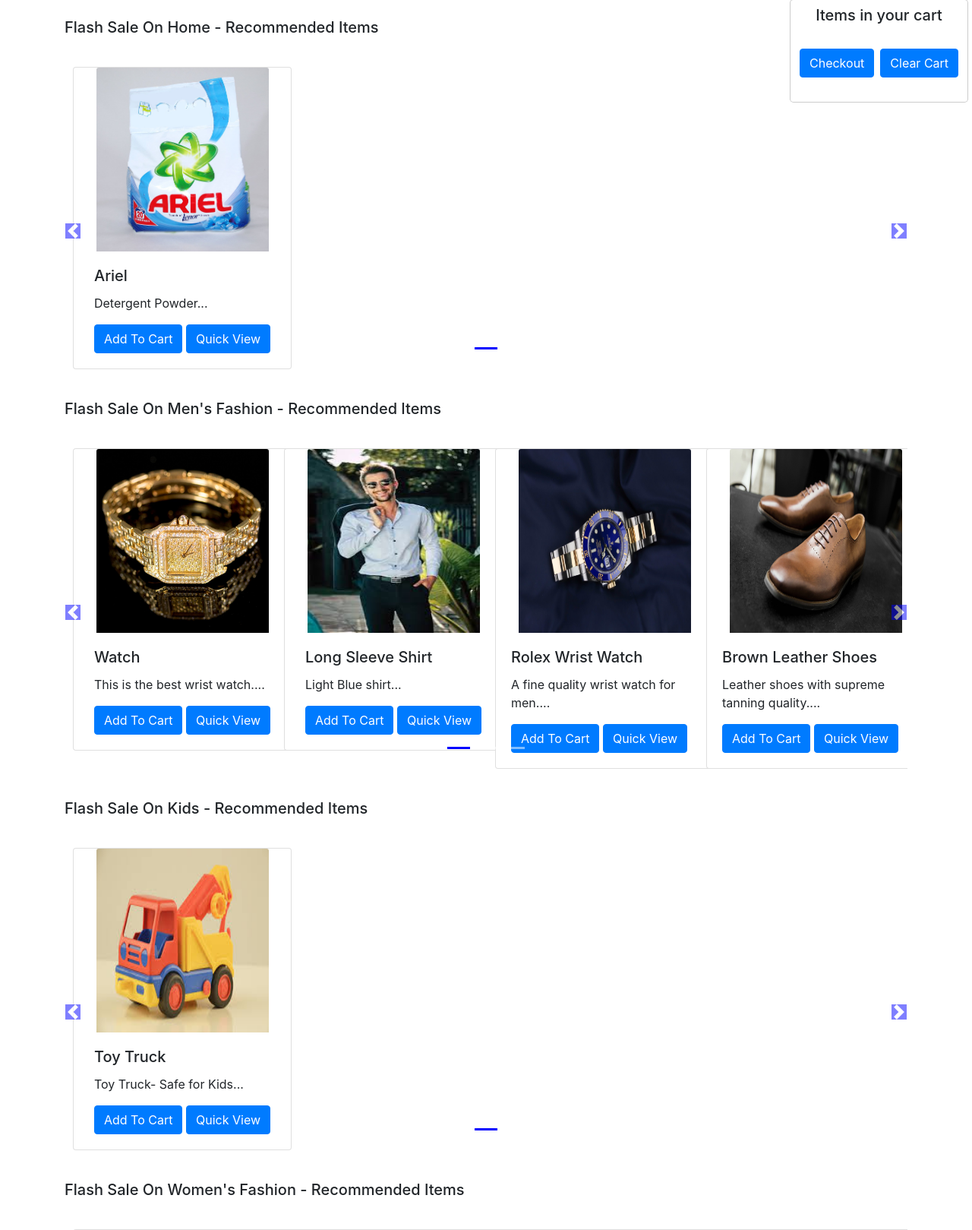
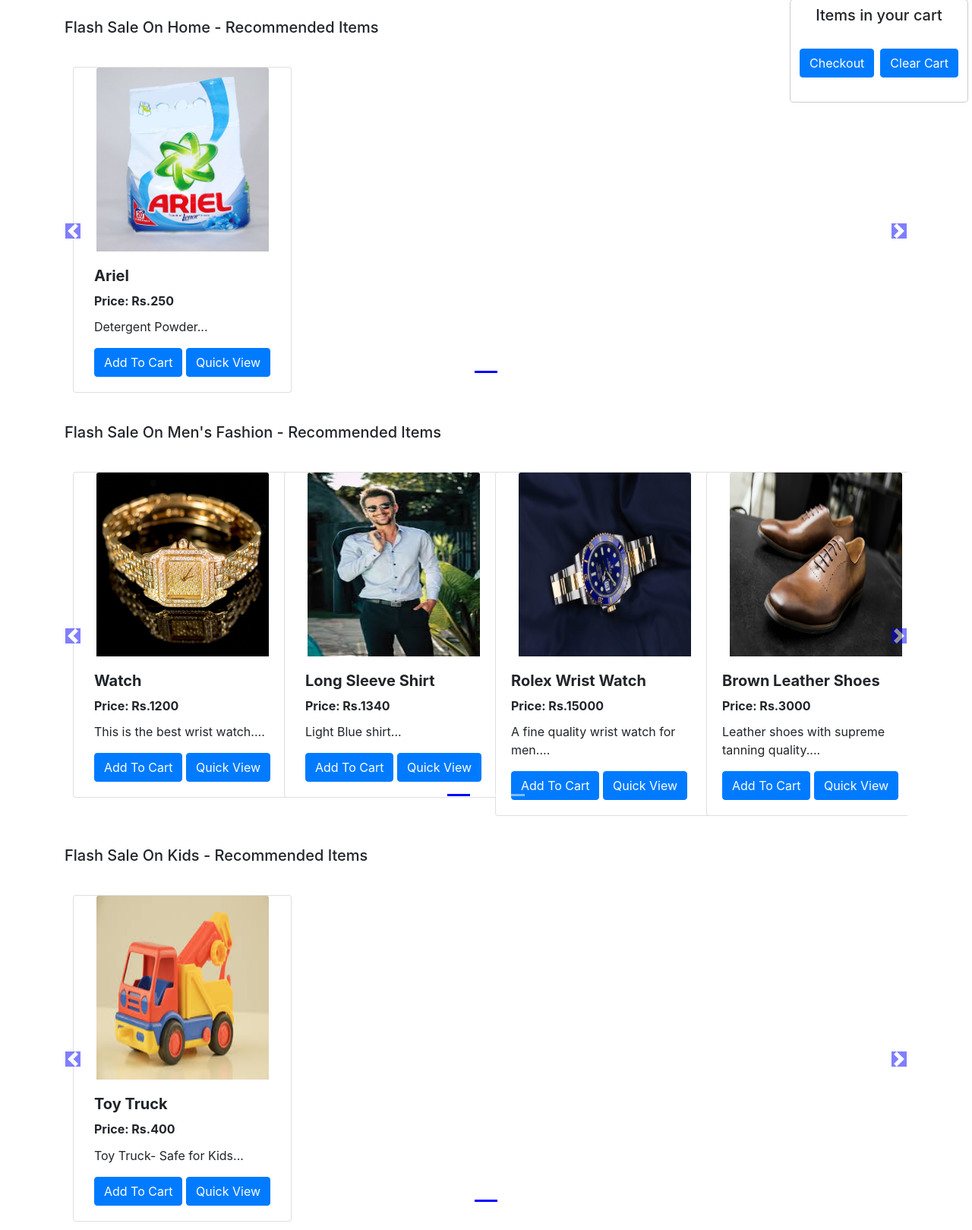
Before and after one commit to jiveshs98/Django-E-Commerce-Website, a Django app: page /shop/ in a window 1280 px wide. Shown: the part 56-1675 px from the top of the page at 76% size. Run offline with Django 3.2, Linux system fonts and the light colour scheme; data comes from the database, SQL or seed files in the repository; some libraries are stand-ins or nearby versions.

Commit message:
Displayed Prices on Shop page and total bill on Checkout page

```diff
--- a/ecom/shop/templates/shop/index.html
+++ b/ecom/shop/templates/shop/index.html
@@ -71,9 +71,9 @@ padding-right: 0;
                         <div class="card align-items-center" style="width: 18rem;">
                             <img src="/media/{{i.image}}" class="card-img-top" alt="...">
                             <div class="card-body">
-                                <h5 class="card-title" id="namepr{{i.id}}">{{i.product_name}}</h5>
+                                <h5 class="card-title font-weight-bold" id="namepr{{i.id}}">{{i.product_name}}</h5>
+                                <h6 class="card-title font-weight-bold">Price: Rs.<span id="pricepr{{i.id}}">{{i.price}}</span></h6>
                                 <p class="card-text">{{i.desc|slice:"0:55"}}...</p>
-
                                 <span id="divpr{{i.id}}" class="divpr">
                                     <button id="pr{{i.id}}" class="btn btn-primary cart">Add To Cart</button>
                                 </span>
@@ -158,7 +158,8 @@ padding-right: 0;
             // If cart item is not present
             quantity = 1;
             name = document.getElementById('name' + idstr).innerHTML;
-            cart[idstr] = [quantity, name];
+            price = document.getElementById('price' + idstr).innerHTML;
+            cart[idstr] = [quantity, name, parseInt(price)];
         }
 
         updateCart(cart);
```
Also changed, not shown: ecom/shop/templates/shop/checkout.html (+12 -1 lines).
